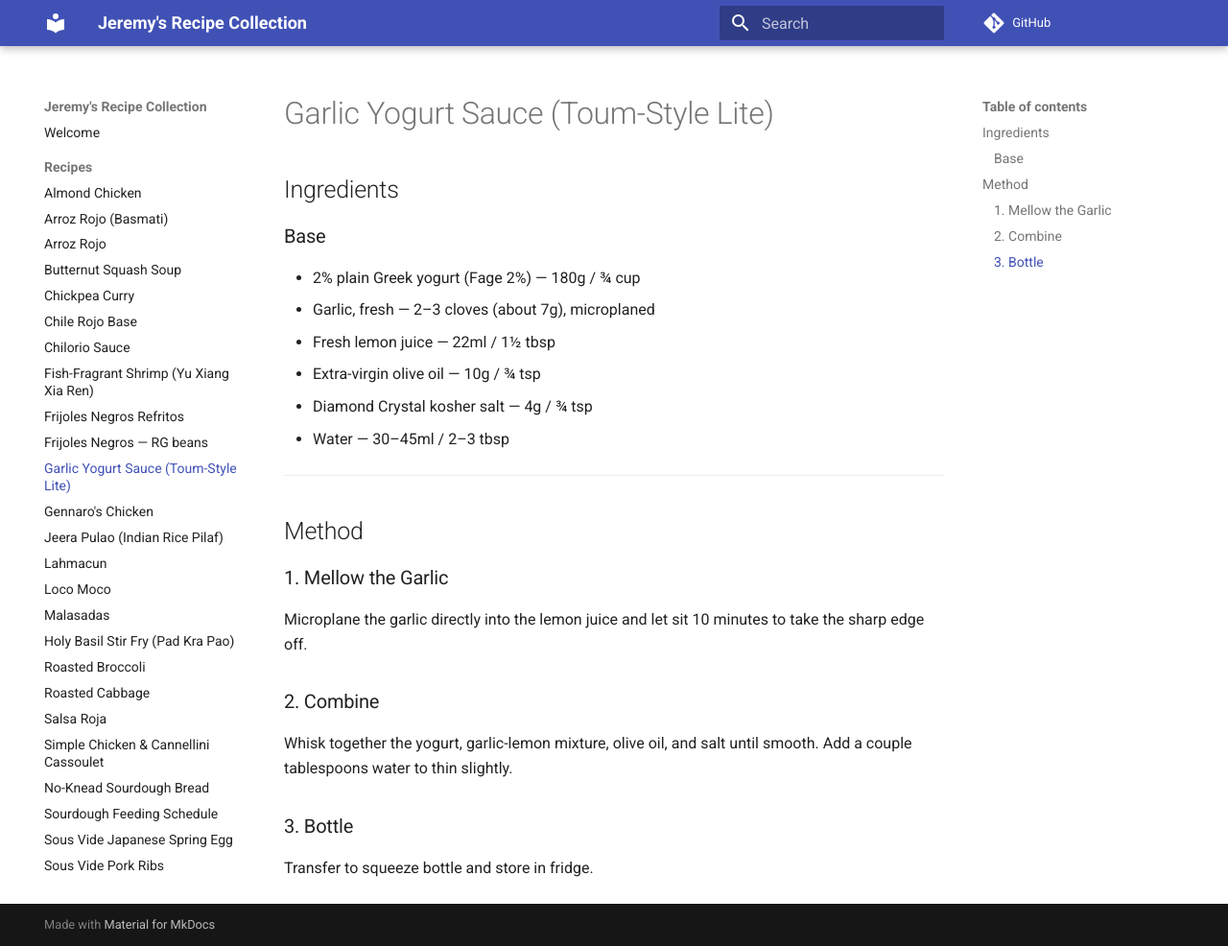
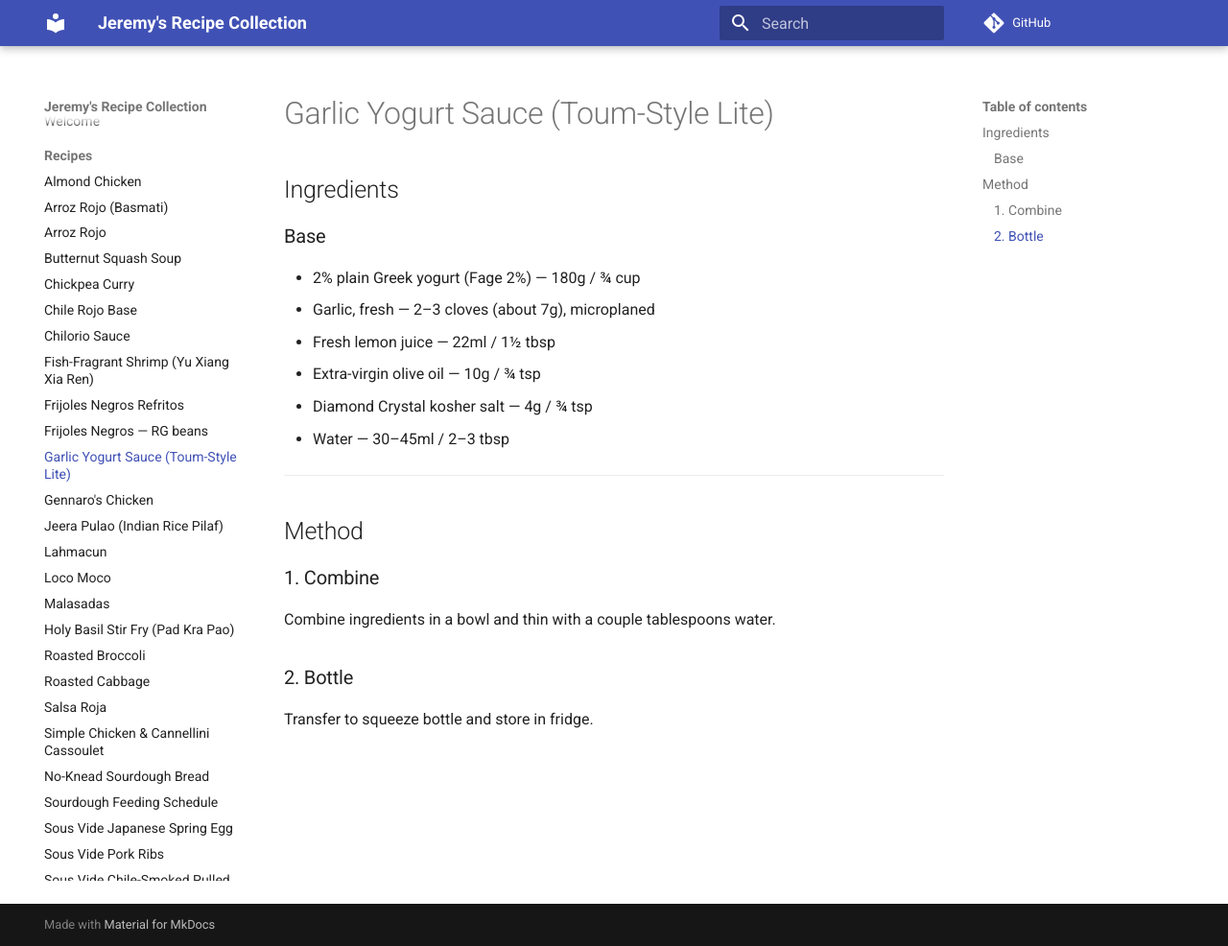
Before and after one commit to normanj9/recipes, an MkDocs documentation site: the page built from docs/recipes/garlic-yogurt-sauce.md, in a window 1280 px wide and 986 px high. Shown: the whole window at 96% size. Built offline with MkDocs 1.6.1 and Material for MkDocs 9.7.7, drawn with Linux system fonts in a browser that asks for light colours; comment, search, counter and statistics services are not loaded.

Commit message:
Update garlic-yogurt-sauce.md

```diff
--- a/docs/recipes/garlic-yogurt-sauce.md
+++ b/docs/recipes/garlic-yogurt-sauce.md
@@ -14,11 +14,8 @@
 
 ## Method
 
-### 1. Mellow the Garlic
-Microplane the garlic directly into the lemon juice and let sit 10 minutes to take the sharp edge off.
+### 1. Combine
+Combine ingredients in a bowl and thin with a couple tablespoons water.
 
-### 2. Combine
-Whisk together the yogurt, garlic-lemon mixture, olive oil, and salt until smooth. Add a couple tablespoons water to thin slightly.
-
-### 3. Bottle
+### 2. Bottle
 Transfer to squeeze bottle and store in fridge.
```
